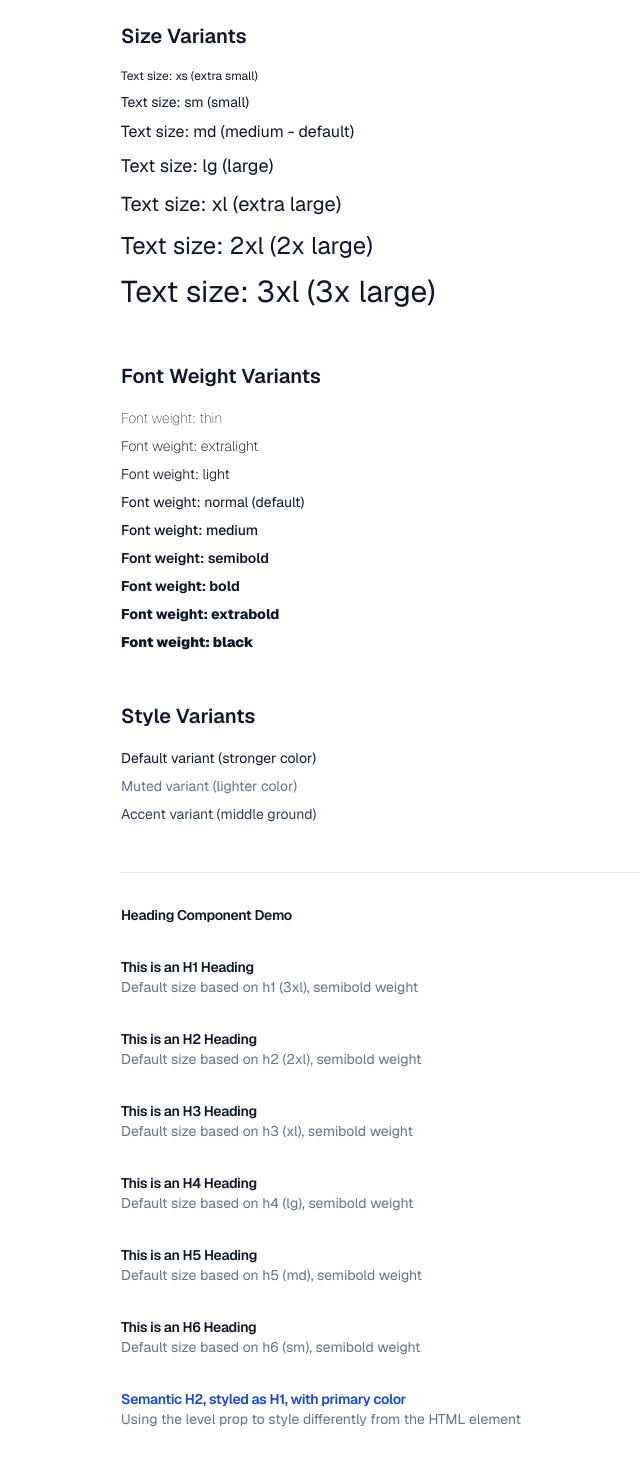
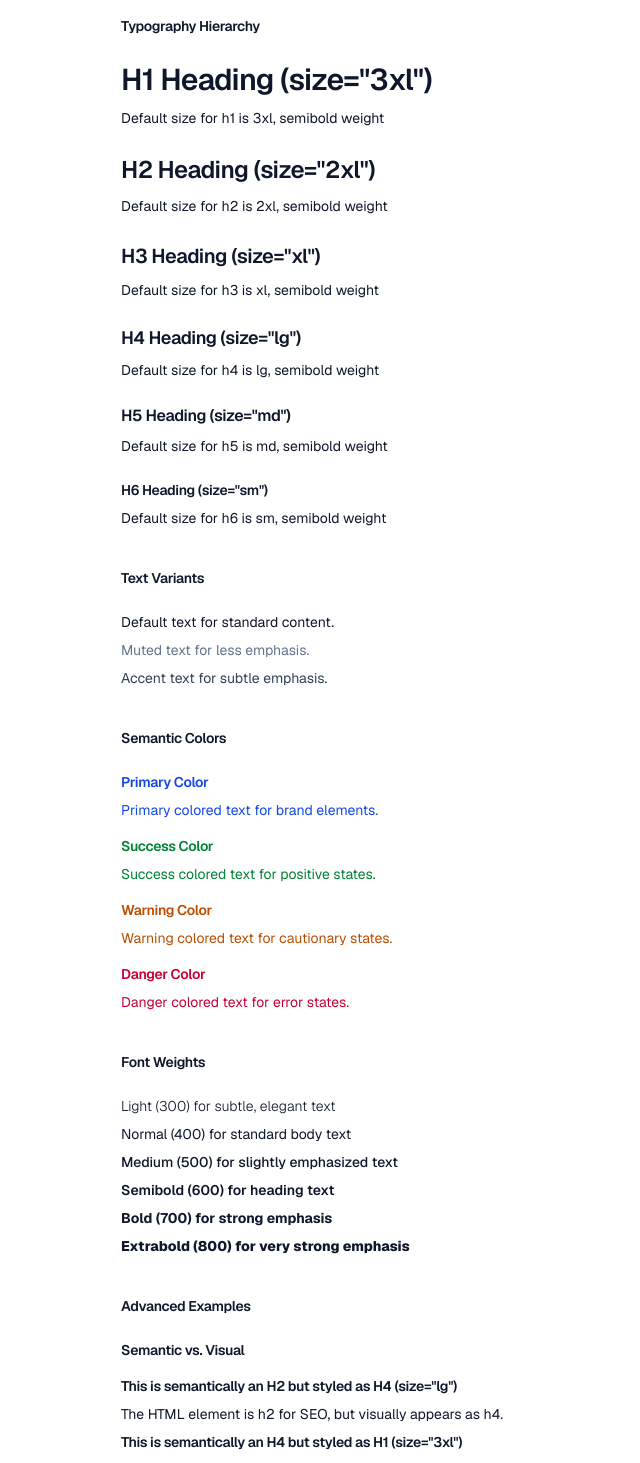
Before and after one commit to KushagraDhawan1997/Kookie, a Next.js app: page / in a window 1280 px wide. Shown: the part 140-1603 px from the top of the page, without its empty margins (71-711 px from the left). Built offline with nearby package versions, Linux system fonts and the light colour scheme.

Commit message:
Update typography demo to show explicit heading size relationships

```diff
--- a/app/page.tsx
+++ b/app/page.tsx
@@ -6,111 +6,163 @@ export default function Home() {
   return (
     <div className="flex flex-col items-center min-h-screen p-8">
       <main className="w-full max-w-4xl">
-        <div className="mb-12">
-          <Text as="h1" size="3xl" weight="bold" color="gray" className="mb-4" variant="default">
-            Kookie Text Component
-          </Text>
-          <Text size="md" className="mb-6">
-            A flexible typography system with theme integration
-          </Text>
-        </div>
+        <Heading as="h1" size="3xl" color="primary" className="mb-4">
+          Kookie Typography System
+        </Heading>
+        <Text size="lg" className="mb-10">
+          A cohesive typography system with semantic components for different content types
+        </Text>
 
-        {/* Size Variants */}
-        <section className="mb-12">
-          <Text as="h2" size="xl" weight="semibold" className="mb-4">
-            Size Variants
-          </Text>
-          <div className="space-y-2">
-            <Text size="xs">Text size: xs (extra small)</Text>
-            <Text size="sm">Text size: sm (small)</Text>
-            <Text size="md">Text size: md (medium - default)</Text>
-            <Text size="lg">Text size: lg (large)</Text>
-            <Text size="xl">Text size: xl (extra large)</Text>
-            <Text size="2xl">Text size: 2xl (2x large)</Text>
-            <Text size="3xl">Text size: 3xl (3x large)</Text>
-          </div>
+        {/* Typography Hierarchy */}
+        <section className="mb-10">
+          <Heading as="h2" className="mb-6">
+            Typography Hierarchy
+          </Heading>
+
+          <Heading as="h1" size="3xl" className="mb-2">
+            H1 Heading (size="3xl")
+          </Heading>
+          <Text className="mb-6">Default size for h1 is 3xl, semibold weight</Text>
+
+          <Heading as="h2" size="2xl" className="mb-2">
+            H2 Heading (size="2xl")
+          </Heading>
+          <Text className="mb-6">Default size for h2 is 2xl, semibold weight</Text>
+
+          <Heading as="h3" size="xl" className="mb-2">
+            H3 Heading (size="xl")
+          </Heading>
+          <Text className="mb-6">Default size for h3 is xl, semibold weight</Text>
+
+          <Heading as="h4" size="lg" className="mb-2">
+            H4 Heading (size="lg")
+          </Heading>
+          <Text className="mb-6">Default size for h4 is lg, semibold weight</Text>
+
+          <Heading as="h5" size="md" className="mb-2">
+            H5 Heading (size="md")
+          </Heading>
+          <Text className="mb-6">Default size for h5 is md, semibold weight</Text>
+
+          <Heading as="h6" size="sm" className="mb-2">
+            H6 Heading (size="sm")
+          </Heading>
+          <Text className="mb-6">Default size for h6 is sm, semibold weight</Text>
         </section>
 
-        {/* Weight Variants */}
-        <section className="mb-12">
-          <Text as="h2" size="xl" weight="semibold" className="mb-4">
-            Font Weight Variants
+        {/* Text Variants */}
+        <section className="mb-10">
+          <Heading as="h2" className="mb-6">
+            Text Variants
+          </Heading>
+
+          <Text className="mb-2">Default text for standard content.</Text>
+          <Text variant="muted" className="mb-2">
+            Muted text for less emphasis.
           </Text>
-          <div className="space-y-2">
-            <Text weight="thin">Font weight: thin</Text>
-            <Text weight="extralight">Font weight: extralight</Text>
-            <Text weight="light">Font weight: light</Text>
-            <Text weight="normal">Font weight: normal (default)</Text>
-            <Text weight="medium">Font weight: medium</Text>
-            <Text weight="semibold">Font weight: semibold</Text>
-            <Text weight="bold">Font weight: bold</Text>
-            <Text weight="extrabold">Font weight: extrabold</Text>
-            <Text weight="black">Font weight: black</Text>
-          </div>
+          <Text variant="accent" className="mb-6">
+            Accent text for subtle emphasis.
+          </Text>
         </section>
 
-        {/* Style Variants */}
-        <section className="mb-12">
-          <Text as="h2" size="xl" weight="semibold" className="mb-4">
-            Style Variants
+        {/* Semantic Colors */}
+        <section className="mb-10">
+          <Heading as="h2" className="mb-6">
+            Semantic Colors
+          </Heading>
+
+          <Heading as="h3" color="primary" className="mb-2">
+            Primary Color
+          </Heading>
+          <Text color="primary" className="mb-4">
+            Primary colored text for brand elements.
           </Text>
-          <div className="space-y-2">
-            <Text variant="default" size="sm">
-              Default variant (stronger color)
-            </Text>
-            <Text variant="muted" size="sm">
-              Muted variant (lighter color)
-            </Text>
-            <Text variant="accent" size="sm">
-              Accent variant (middle ground)
-            </Text>
-          </div>
+
+          <Heading as="h3" color="success" className="mb-2">
+            Success Color
+          </Heading>
+          <Text color="success" className="mb-4">
+            Success colored text for positive states.
+          </Text>
+
+          <Heading as="h3" color="warning" className="mb-2">
+            Warning Color
+          </Heading>
+          <Text color="warning" className="mb-4">
+            Warning colored text for cautionary states.
+          </Text>
+
+          <Heading as="h3" color="danger" className="mb-2">
+            Danger Color
+          </Heading>
+          <Text color="danger" className="mb-4">
+            Danger colored text for error states.
+          </Text>
         </section>
 
-        {/* Heading Component Demo */}
-        <section className="mb-12 pt-8 border-t border-gray-200">
-          <Heading as="h1" className="mb-8">
-            Heading Component Demo
+        {/* Font Weights */}
+        <section className="mb-10">
+          <Heading as="h2" className="mb-6">
+            Font Weights
           </Heading>
 
-          <div className="space-y-8">
-            <div>
-              <Heading as="h1">This is an H1 Heading</Heading>
-              <Text variant="muted">Default size based on h1 (3xl), semibold weight</Text>
-            </div>
+          <Text weight="light" className="mb-2">
+            Light (300) for subtle, elegant text
+          </Text>
+          <Text weight="normal" className="mb-2">
+            Normal (400) for standard body text
+          </Text>
+          <Text weight="medium" className="mb-2">
+            Medium (500) for slightly emphasized text
+          </Text>
+          <Text weight="semibold" className="mb-2">
+            Semibold (600) for heading text
+          </Text>
+          <Text weight="bold" className="mb-2">
+            Bold (700) for strong emphasis
+          </Text>
+          <Text weight="extrabold" className="mb-2">
+            Extrabold (800) for very strong emphasis
+          </Text>
+        </section>
 
-            <div>
-              <Heading as="h2">This is an H2 Heading</Heading>
-              <Text variant="muted">Default size based on h2 (2xl), semibold weight</Text>
-            </div>
+        {/* Advanced Examples */}
+        <section className="mb-10">
+          <Heading as="h2" className="mb-6">
+            Advanced Examples
+          </Heading>
 
-            <div>
-              <Heading as="h3">This is an H3 Heading</Heading>
-              <Text variant="muted">Default size based on h3 (xl), semibold weight</Text>
-            </div>
+          <Heading as="h3" className="mb-4">
+            Semantic vs. Visual
+          </Heading>
+          <Heading as="h2" level="h4" className="mb-2">
+            This is semantically an H2 but styled as H4 (size="lg")
+          </Heading>
+          <Text className="mb-2">The HTML element is h2 for SEO, but visually appears as h4.</Text>
 
-            <div>
-              <Heading as="h4">This is an H4 Heading</Heading>
-              <Text variant="muted">Default size based on h4 (lg), semibold weight</Text>
-            </div>
+          <Heading as="h4" level="h1" className="mb-2">
+            This is semantically an H4 but styled as H1 (size="3xl")
+          </Heading>
+          <Text className="mb-6">The HTML element is h4 for document hierarchy, but visually appears as h1.</Text>
 
-            <div>
-              <Heading as="h5">This is an H5 Heading</Heading>
-              <Text variant="muted">Default size based on h5 (md), semibold weight</Text>
-            </div>
-
-            <div>
-              <Heading as="h6">This is an H6 Heading</Heading>
-              <Text variant="muted">Default size based on h6 (sm), semibold weight</Text>
-            </div>
-
-            <div>
-              <Heading as="h2" level="h1" color="primary">
-                Semantic H2, styled as H1, with primary color
-              </Heading>
-              <Text variant="muted">Using the level prop to style differently from the HTML element</Text>
-            </div>
-          </div>
+          <Heading as="h3" className="mb-4">
+            Text Sizes
+          </Heading>
+          <Text size="xs" className="mb-2">
+            Extra small text (xs)
+          </Text>
+          <Text size="sm" className="mb-2">
+            Small text (sm)
+          </Text>
+          <Text size="md" className="mb-2">
+            Medium text (md) - default
+          </Text>
+          <Text size="lg" className="mb-2">
+            Large text (lg)
+          </Text>
+          <Text size="xl" className="mb-2">
+            Extra large text (xl)
+          </Text>
         </section>
       </main>
     </div>
```
